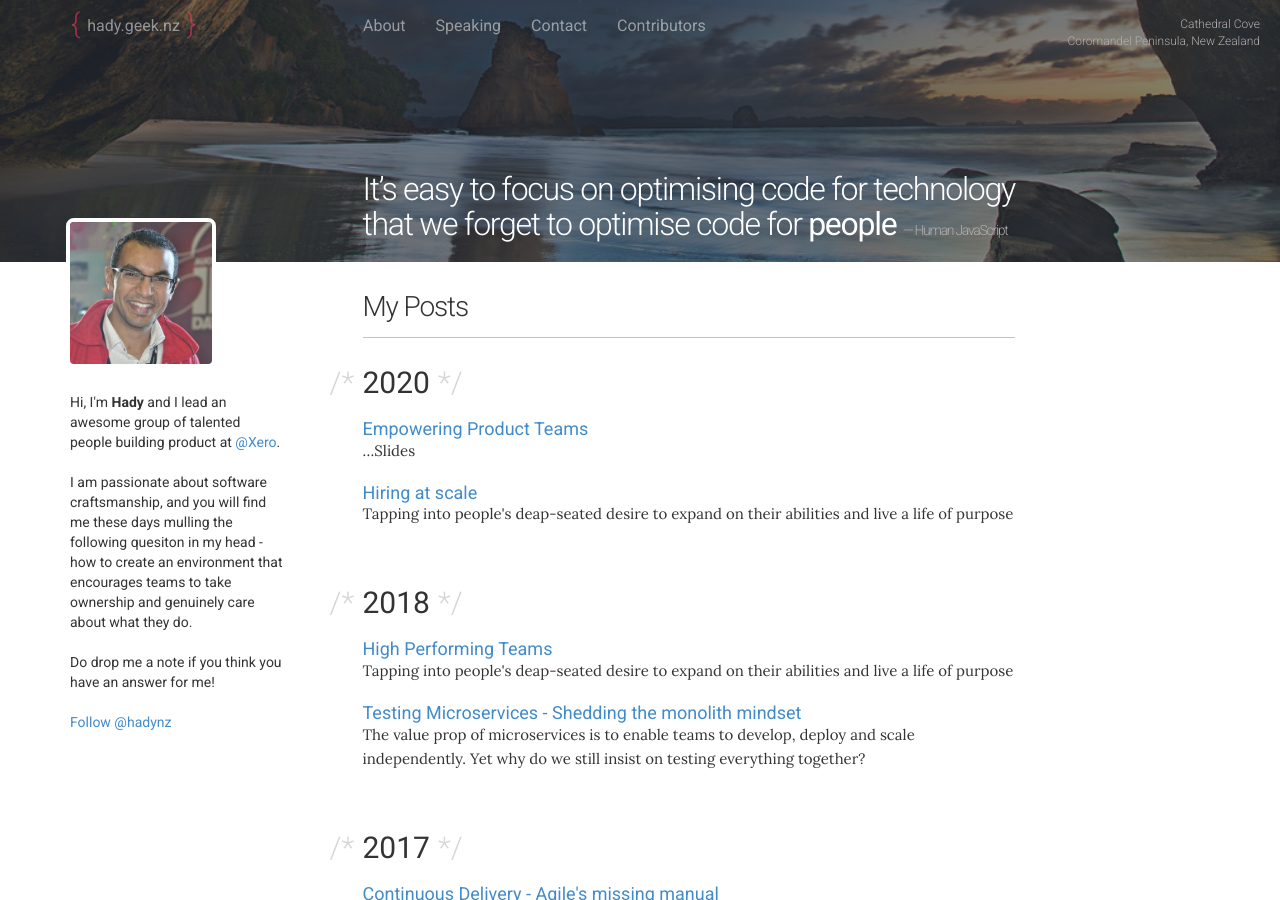
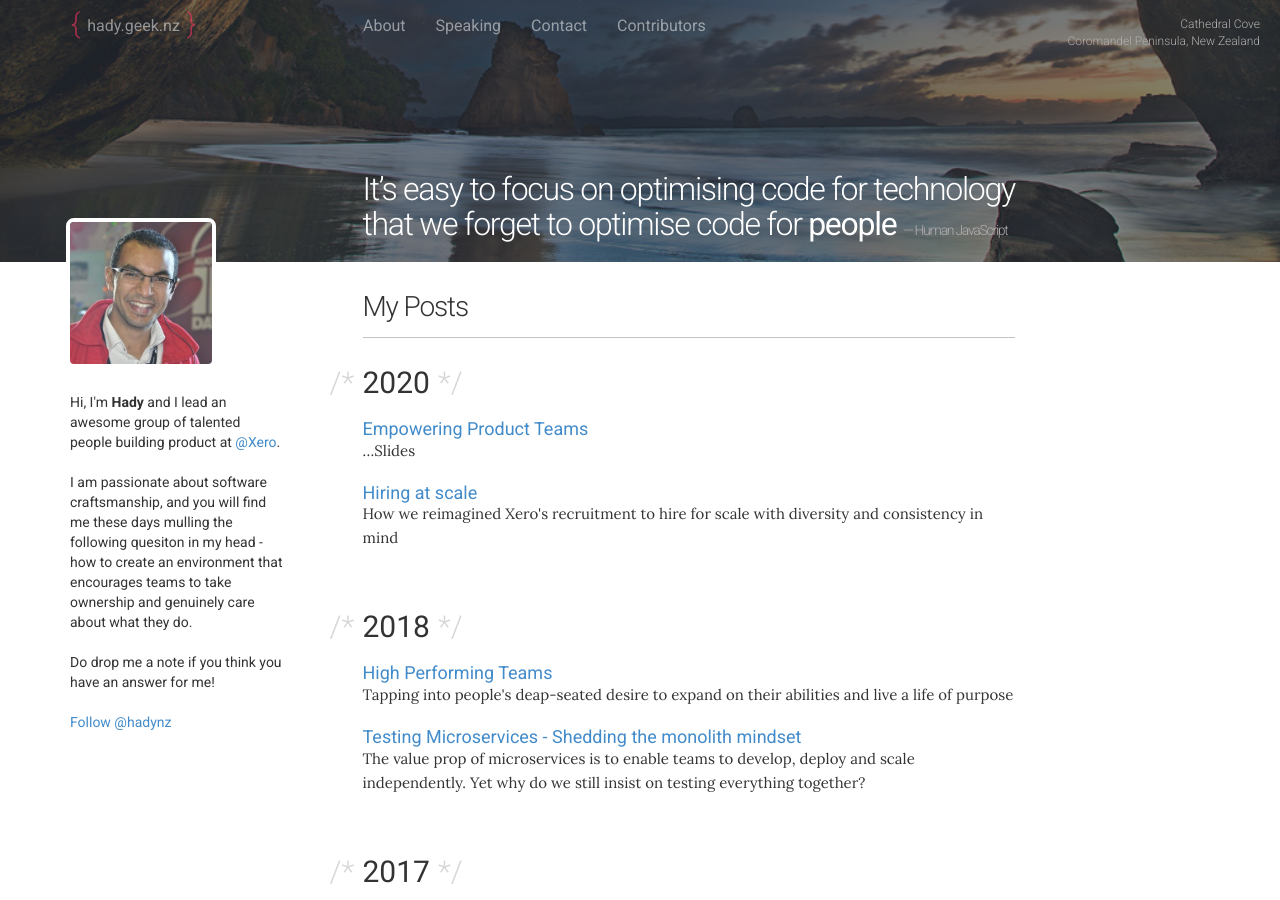
Before and after one commit to hadynz/hadynz.github.io, a Jekyll site: the page built from _pages/home.md, in a window 1280 px wide and 900 px high. Built offline with Jekyll 4.4.1, drawn with Linux system fonts in a browser that asks for light colours; comment, search, counter and statistics services are not loaded; some of the changed lines change nothing that is shown.

Commit message:
Update 2020-02-11-hiring-at-scale.md

```diff
--- a/_posts/speaking/2020-02-11-hiring-at-scale.md
+++ b/_posts/speaking/2020-02-11-hiring-at-scale.md
@@ -1,15 +1,27 @@
 ---
 layout: posts
 title: Hiring at scale
-description: Tapping into people's deap-seated desire to expand on their abilities and live a life of purpose
-keywords: "performance, teams, agile, purpose, mastery, autonomy, intrinsic motivation, sawyer effect"
+description: How we reimagined Xero's recruitment to hire for scale with diversity and consistency in mind
+keywords: "hiring, diversity, bias, scale, speed, talent, collaboration, onboarding"
 date: 2020-02-11
 categories: ['speaking']
 comments: true
 meta: true
 ---
 
-...
+You always hear that nothing is more important to a organisation than hiring amazing talent that can bring
+all sort of business strategies to life. So how do you attract such talent in to your recruitment pipeline?
+And how do you know what to look for and what to ask when you do meet them?
+
+In 2018, I was given an ambitious objective to hire over 35 engineers in less than 4 months. With a dismal
+record of hiring one person in 8 months in the same year, I was hardly the person to look up to for this task.
+However, as engineers, that's what we do - we solve problems. Could our current hiring processes that were in
+place succeeed at attracting the desired target? The answer was an obvious no... something completely different
+had to be done.
+
+And there starts the story of the talk. How hiring at Xero was reimagined completely from scratch with speed,
+diverse hiring and scale taken into account. I share the key insights that fundamentally changed the game for us
+and allowed us to attract amazing talent whilst simultaneously raising "the bar".
 
 This talk was presented at [Rewired's Lunch and Learn][1] series.
 
```
